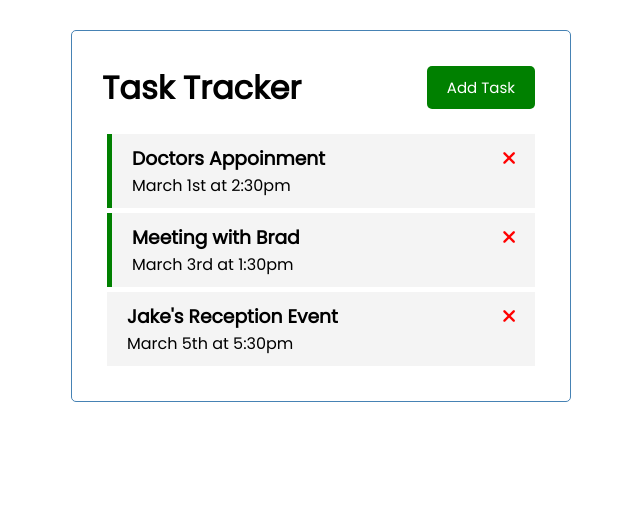
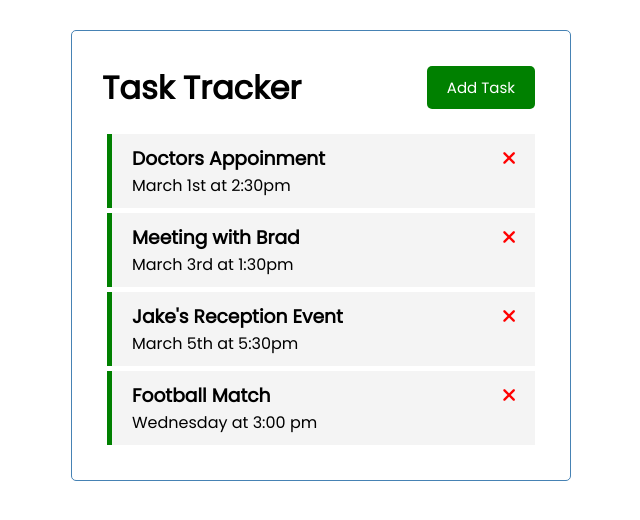
Before and after one commit to Wakil18/Vue-Task-Tracker, a Vue app: page / in a window 1280 px wide. Shown: the top 520 px of the page, without its empty margins (319-959 px from the left). Built offline with nearby package versions, Linux system fonts and the light colour scheme; data requests are answered from the project's data file.

Commit message:
Task Insert | Delete | Toggle

```diff
--- a/db.json
+++ b/db.json
@@ -16,7 +16,13 @@
       "id": "3",
       "text": "Jake's Reception Event",
       "day": "March 5th at 5:30pm",
-            "reminder": false
+      "reminder": true
+    },
+    {
+      "text": "Football Match",
+      "day": "Wednesday at 3:00 pm",
+      "reminder": true,
+      "id": "lnDK--K"
     }
   ]
 }
--- a/src/App.vue
+++ b/src/App.vue
@@ -30,16 +30,44 @@
     toggleAddTask() {
       this.showAddTask = !this.showAddTask
     },
-    addTask(task) {
-      this.tasks = [...this.tasks, task]
+    async addTask(task) {
+      const res = await fetch('http://localhost:5000/tasks', {
+        method: 'POST',
+        headers: {
+          'Content-type': 'application/json',
+        },
+        body: JSON.stringify(task),
+      })
+
+      const data = await res.json()
+
+      this.tasks = [...this.tasks, data]
     },
-    deleteTask(id) {
+    async deleteTask(id) {
       if(confirm('Are you sure?')){
-        this.tasks = this.tasks.filter((task) => task.id !== id)
+        const res = await fetch(`http://localhost:5000/tasks/${id}`, {
+          method: "DELETE",
+        })
+
+        res.status === 200 ? (this.tasks = this.tasks.filter((task) => task.id !== id)) : alert('Error deleting task')
+
       }
     },
-    toggleReminder(id) {
-      this.tasks = this.tasks.map((task) => task.id === id ? {...task, reminder: !task.reminder } : task)
+    async toggleReminder(id) {
+      const taskToToggle = await this.fetchTask(id)
+      const updTask = {...taskToToggle, reminder: !taskToToggle.reminder}
+
+      const res = await fetch(`http://localhost:5000/tasks/${id}`, {
+        method: "PUT",
+        headers: {
+          'Content-type': 'application/json'
+        },
+        body: JSON.stringify(updTask)
+      })
+
+      const data = await res.json()
+
+      this.tasks = this.tasks.map((task) => task.id === id ? {...task, reminder: data.reminder } : task)
     },
     async fetchTasks() {
       const res = await fetch('http://localhost:5000/tasks')
--- a/src/components/AddTask.vue
+++ b/src/components/AddTask.vue
@@ -43,7 +43,7 @@
                 }
 
                 const newTask = {
-                    id: Math.floor(Math.random() * 100000),
+                    // id: Math.floor(Math.random() * 100000),
                     text: this.text,
                     day: this.day,
                     reminder: this.reminder,
```
Lines whose indentation alone changed are shown as unchanged.
